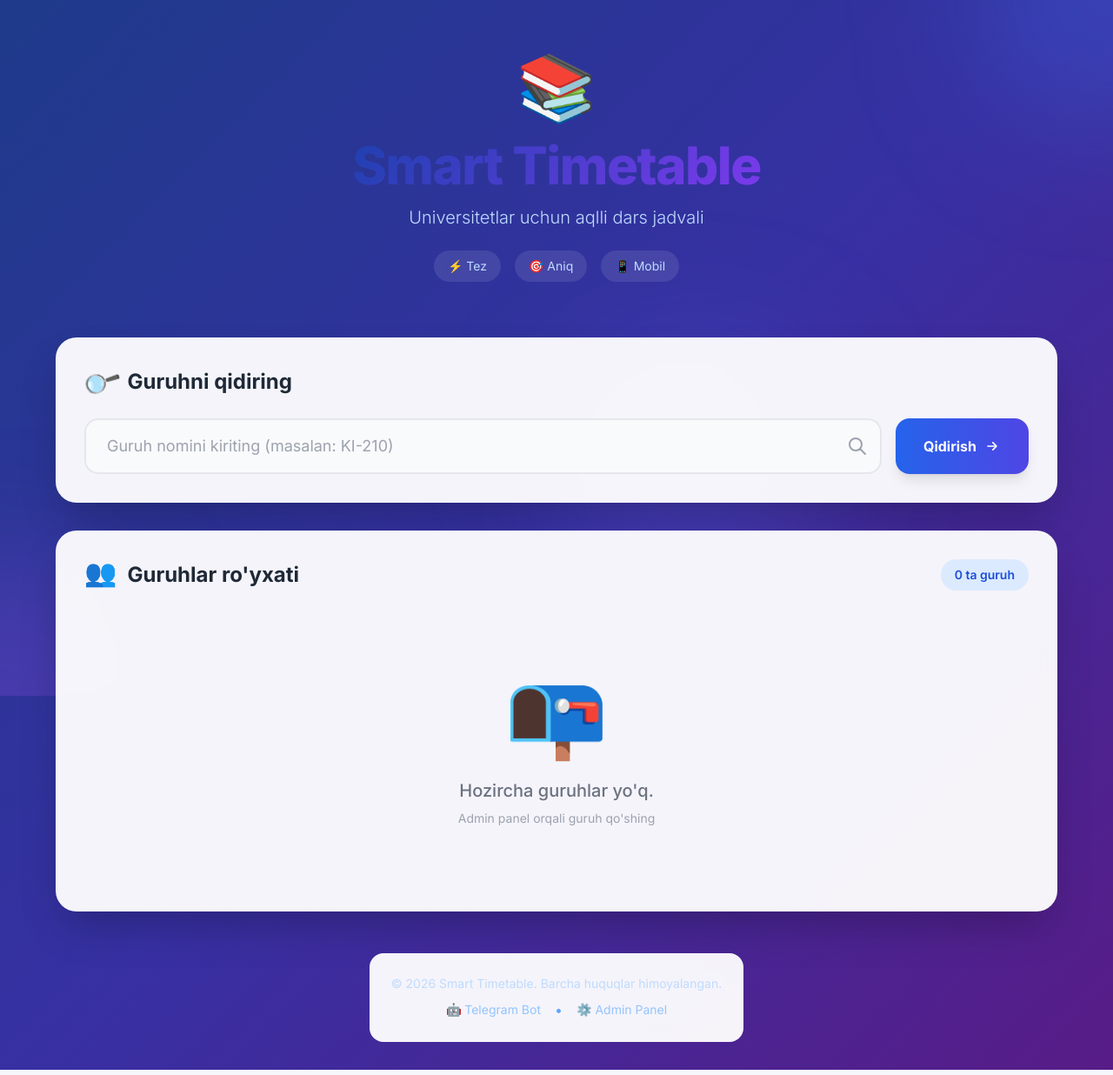
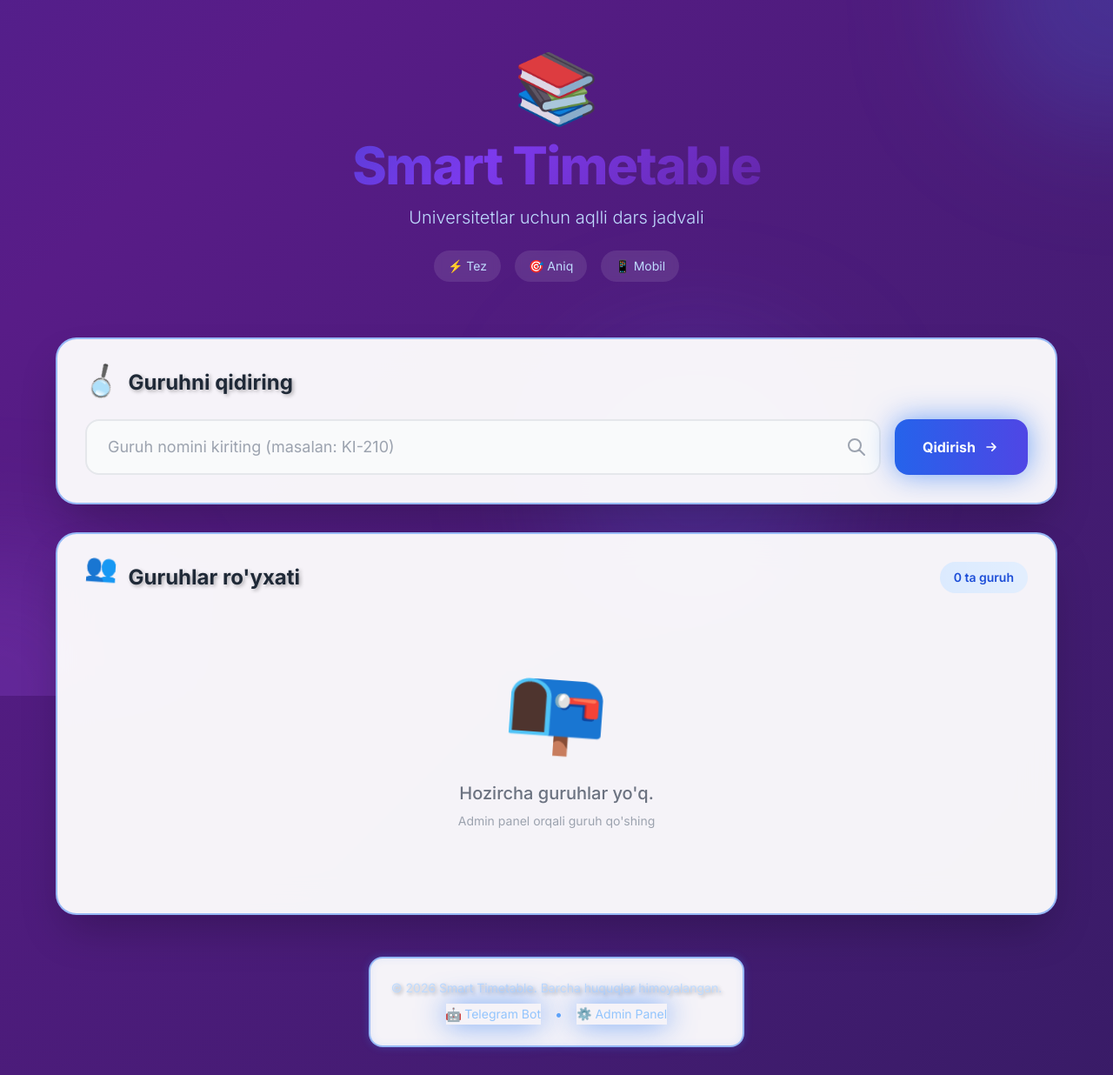
Before and after one commit to muxammadaminortiqovdecrypto/smartscheduler, a Django app: page / in a window 1280 px wide. Shown: the whole page at 87% size. Run offline with Django 5.2, Linux system fonts and the light colour scheme; data that the repository does not hold is empty; some libraries are stand-ins or nearby versions.

Commit message:
Add advanced CSS effects for beautiful design
- Add gradient-shift animation for text (3 colors shifting)
- Add neon-border effect with glowing blue border
- Add glow-effect with pulsing shadow
- Add shimmer effect (light sweep animation)
- Add text-shadow for better readability
- Add more animations: bounce-slow, shake, spin-reverse
- Improve glass-effect with stronger blur and shadow
- Add animated background gradient (15s cycle)
- Add shimmer to group cards and lesson cards
- Add glow to buttons and footer links
- Improve card hover with scale and lift effect

```diff
--- a/timetable/templates/base.html
+++ b/timetable/templates/base.html
@@ -12,45 +12,135 @@
         }
         .glass-effect {
             background: rgba(255, 255, 255, 0.95);
-            backdrop-filter: blur(10px);
-            border: 1px solid rgba(255, 255, 255, 0.2);
+            backdrop-filter: blur(20px);
+            border: 1px solid rgba(255, 255, 255, 0.3);
+            box-shadow: 0 8px 32px rgba(0, 0, 0, 0.1);
         }
         .gradient-text {
-            background: linear-gradient(135deg, #1e40af 0%, #7c3aed 100%);
+            background: linear-gradient(135deg, #1e40af 0%, #7c3aed 50%, #581c87 100%);
             -webkit-background-clip: text;
             -webkit-text-fill-color: transparent;
             background-clip: text;
+            background-size: 200% 200%;
+            animation: gradient-shift 3s ease infinite;
+        }
+        @keyframes gradient-shift {
+            0%, 100% { background-position: 0% 50%; }
+            50% { background-position: 100% 50%; }
         }
         .card-hover {
-            transition: all 0.3s cubic-bezier(0.4, 0, 0.2, 1);
+            transition: all 0.4s cubic-bezier(0.4, 0, 0.2, 1);
         }
         .card-hover:hover {
-            transform: translateY(-5px);
-            box-shadow: 0 20px 40px rgba(0, 0, 0, 0.1);
+            transform: translateY(-8px) scale(1.02);
+            box-shadow: 0 25px 50px rgba(0, 0, 0, 0.15);
         }
         .animate-float {
-            animation: float 3s ease-in-out infinite;
+            animation: float 4s ease-in-out infinite;
+        }
+        .animate-float-delayed {
+            animation: float 4s ease-in-out infinite;
+            animation-delay: 1s;
+        }
+        .animate-float-delayed-2 {
+            animation: float 4s ease-in-out infinite;
+            animation-delay: 2s;
         }
         .animate-spin-slow {
-            animation: spin 8s linear infinite;
+            animation: spin 10s linear infinite;
+        }
+        .animate-spin-reverse {
+            animation: spin-reverse 10s linear infinite;
         }
         .animate-pulse-slow {
-            animation: pulse 3s ease-in-out infinite;
+            animation: pulse 2s ease-in-out infinite;
+        }
+        .animate-bounce-slow {
+            animation: bounce 2s ease-in-out infinite;
+        }
+        .animate-shake {
+            animation: shake 0.5s ease-in-out infinite;
         }
         @keyframes float {
-            0%, 100% { transform: translateY(0px); }
-            50% { transform: translateY(-10px); }
+            0%, 100% { transform: translateY(0px) rotate(0deg); }
+            50% { transform: translateY(-15px) rotate(5deg); }
         }
         @keyframes spin {
             from { transform: rotate(0deg); }
             to { transform: rotate(360deg); }
         }
+        @keyframes spin-reverse {
+            from { transform: rotate(360deg); }
+            to { transform: rotate(0deg); }
+        }
         @keyframes pulse {
-            0%, 100% { transform: scale(1); }
-            50% { transform: scale(1.1); }
+            0%, 100% { transform: scale(1); opacity: 1; }
+            50% { transform: scale(1.15); opacity: 0.8; }
+        }
+        @keyframes bounce {
+            0%, 100% { transform: translateY(0); }
+            50% { transform: translateY(-10px); }
+        }
+        @keyframes shake {
+            0%, 100% { transform: translateX(0); }
+            25% { transform: translateX(-5px); }
+            75% { transform: translateX(5px); }
         }
         .university-bg {
-            background: linear-gradient(135deg, #1e3a8a 0%, #3730a3 50%, #581c87 100%);
+            background: linear-gradient(135deg, #1e3a8a 0%, #3730a3 30%, #581c87 60%, #1e1b4b 100%);
+            background-size: 400% 400%;
+            animation: gradient-bg 15s ease infinite;
+        }
+        @keyframes gradient-bg {
+            0%, 100% { background-position: 0% 50%; }
+            50% { background-position: 100% 50%; }
+        }
+        .glow-effect {
+            box-shadow: 0 0 20px rgba(59, 130, 246, 0.5);
+            animation: glow 2s ease-in-out infinite;
+        }
+        @keyframes glow {
+            0%, 100% { box-shadow: 0 0 20px rgba(59, 130, 246, 0.5); }
+            50% { box-shadow: 0 0 40px rgba(59, 130, 246, 0.8); }
+        }
+        .shimmer {
+            background: linear-gradient(90deg, transparent, rgba(255, 255, 255, 0.2), transparent);
+            background-size: 200% 100%;
+            animation: shimmer 2s infinite;
+        }
+        @keyframes shimmer {
+            0% { background-position: -200% 0; }
+            100% { background-position: 200% 0; }
+        }
+        .text-shadow {
+            text-shadow: 2px 2px 4px rgba(0, 0, 0, 0.3);
+        }
+        .neon-border {
+            border: 2px solid rgba(59, 130, 246, 0.5);
+            box-shadow: 0 0 10px rgba(59, 130, 246, 0.3), inset 0 0 10px rgba(59, 130, 246, 0.1);
+        }
+        .ripple {
+            position: relative;
+            overflow: hidden;
+        }
+        .ripple::after {
+            content: '';
+            position: absolute;
+            top: 50%;
+            left: 50%;
+            width: 0;
+            height: 0;
+            background: rgba(255, 255, 255, 0.3);
+            border-radius: 50%;
+            transform: translate(-50%, -50%);
+            animation: ripple 1s ease-out;
+        }
+        @keyframes ripple {
+            to {
+                width: 200%;
+                height: 200%;
+                opacity: 0;
+            }
         }
     </style>
 </head>
--- a/timetable/templates/index.html
+++ b/timetable/templates/index.html
@@ -19,10 +19,10 @@
     </div>
 
     <!-- Search Form -->
-    <div class="glass-effect rounded-3xl shadow-2xl p-8 mb-8 card-hover">
+    <div class="glass-effect rounded-3xl shadow-2xl p-8 mb-8 card-hover neon-border">
         <div class="flex items-center gap-3 mb-6">
             <span class="text-3xl animate-spin-slow inline-block">🔍</span>
-            <h2 class="text-2xl font-bold text-gray-800">Guruhni qidiring</h2>
+            <h2 class="text-2xl font-bold text-gray-800 text-shadow">Guruhni qidiring</h2>
         </div>
         <form action="{% url 'group_schedule' 'KI-210' %}" method="get" id="searchForm">
             <div class="flex gap-4">
@@ -43,7 +43,7 @@
                 </div>
                 <button
                     type="submit"
-                    class="px-8 py-4 bg-gradient-to-r from-blue-600 to-indigo-600 text-white rounded-2xl font-bold hover:from-blue-700 hover:to-indigo-700 transition-all duration-300 transform hover:scale-105 shadow-lg flex items-center gap-2"
+                    class="px-8 py-4 bg-gradient-to-r from-blue-600 to-indigo-600 text-white rounded-2xl font-bold hover:from-blue-700 hover:to-indigo-700 transition-all duration-300 transform hover:scale-105 shadow-lg flex items-center gap-2 glow-effect ripple"
                 >
                     <span>Qidirish</span>
                     <svg class="w-5 h-5" fill="none" stroke="currentColor" viewBox="0 0 24 24">
@@ -55,11 +55,11 @@
     </div>
 
     <!-- Group Cards -->
-    <div class="glass-effect rounded-3xl shadow-2xl p-8 card-hover">
+    <div class="glass-effect rounded-3xl shadow-2xl p-8 card-hover neon-border">
         <div class="flex items-center gap-3 mb-8">
             <span class="text-3xl animate-float inline-block">👥</span>
-            <h2 class="text-2xl font-bold text-gray-800">Guruhlar ro'yxati</h2>
-            <span class="ml-auto px-4 py-2 bg-blue-100 text-blue-700 rounded-full text-sm font-semibold">
+            <h2 class="text-2xl font-bold text-gray-800 text-shadow">Guruhlar ro'yxati</h2>
+            <span class="ml-auto px-4 py-2 bg-blue-100 text-blue-700 rounded-full text-sm font-semibold shimmer">
                 {{ groups|length }} ta guruh
             </span>
         </div>
@@ -68,10 +68,11 @@
         <div class="grid grid-cols-1 md:grid-cols-2 lg:grid-cols-3 xl:grid-cols-4 gap-6">
             {% for group in groups %}
             <a href="{% url 'group_schedule' group %}"
-               class="block bg-gradient-to-br from-blue-600 to-indigo-600 text-white rounded-2xl p-6 hover:from-blue-700 hover:to-indigo-700 transition-all duration-300 transform hover:scale-105 shadow-xl card-hover group">
-                <div class="text-center">
+               class="block bg-gradient-to-br from-blue-600 to-indigo-600 text-white rounded-2xl p-6 hover:from-blue-700 hover:to-indigo-700 transition-all duration-300 transform hover:scale-105 shadow-xl card-hover group relative overflow-hidden">
+                <div class="absolute inset-0 shimmer"></div>
+                <div class="relative z-10 text-center">
                     <div class="text-4xl mb-3 group-hover:scale-110 transition-transform duration-300 animate-pulse-slow">📖</div>
-                    <div class="text-xl font-bold">{{ group }}</div>
+                    <div class="text-xl font-bold text-shadow">{{ group }}</div>
                     <div class="mt-2 text-sm text-blue-100 opacity-0 group-hover:opacity-100 transition-opacity duration-300">
                         Jadvalni ko'rish →
                     </div>
@@ -90,14 +91,14 @@
 
     <!-- Footer -->
     <div class="mt-12 text-center">
-        <div class="glass-effect rounded-2xl p-6 inline-block">
-            <p class="text-blue-200 text-sm">© 2026 Smart Timetable. Barcha huquqlar himoyalangan.</p>
+        <div class="glass-effect rounded-2xl p-6 inline-block neon-border">
+            <p class="text-blue-200 text-sm text-shadow">© 2026 Smart Timetable. Barcha huquqlar himoyalangan.</p>
             <div class="mt-2 flex justify-center gap-4">
-                <a href="https://t.me/darsmakerbot" target="_blank" class="text-blue-300 hover:text-white transition-colors text-sm flex items-center gap-1">
+                <a href="https://t.me/darsmakerbot" target="_blank" class="text-blue-300 hover:text-white transition-colors text-sm flex items-center gap-1 glow-effect">
                     <span class="animate-pulse-slow">🤖</span> Telegram Bot
                 </a>
                 <span class="text-blue-400">•</span>
-                <a href="/admin" class="text-blue-300 hover:text-white transition-colors text-sm flex items-center gap-1">
+                <a href="/admin" class="text-blue-300 hover:text-white transition-colors text-sm flex items-center gap-1 glow-effect">
                     <span class="animate-spin-slow">⚙️</span> Admin Panel
                 </a>
             </div>
```
Also changed, not shown: timetable/templates/group_schedule.html (+10 -6 lines).
